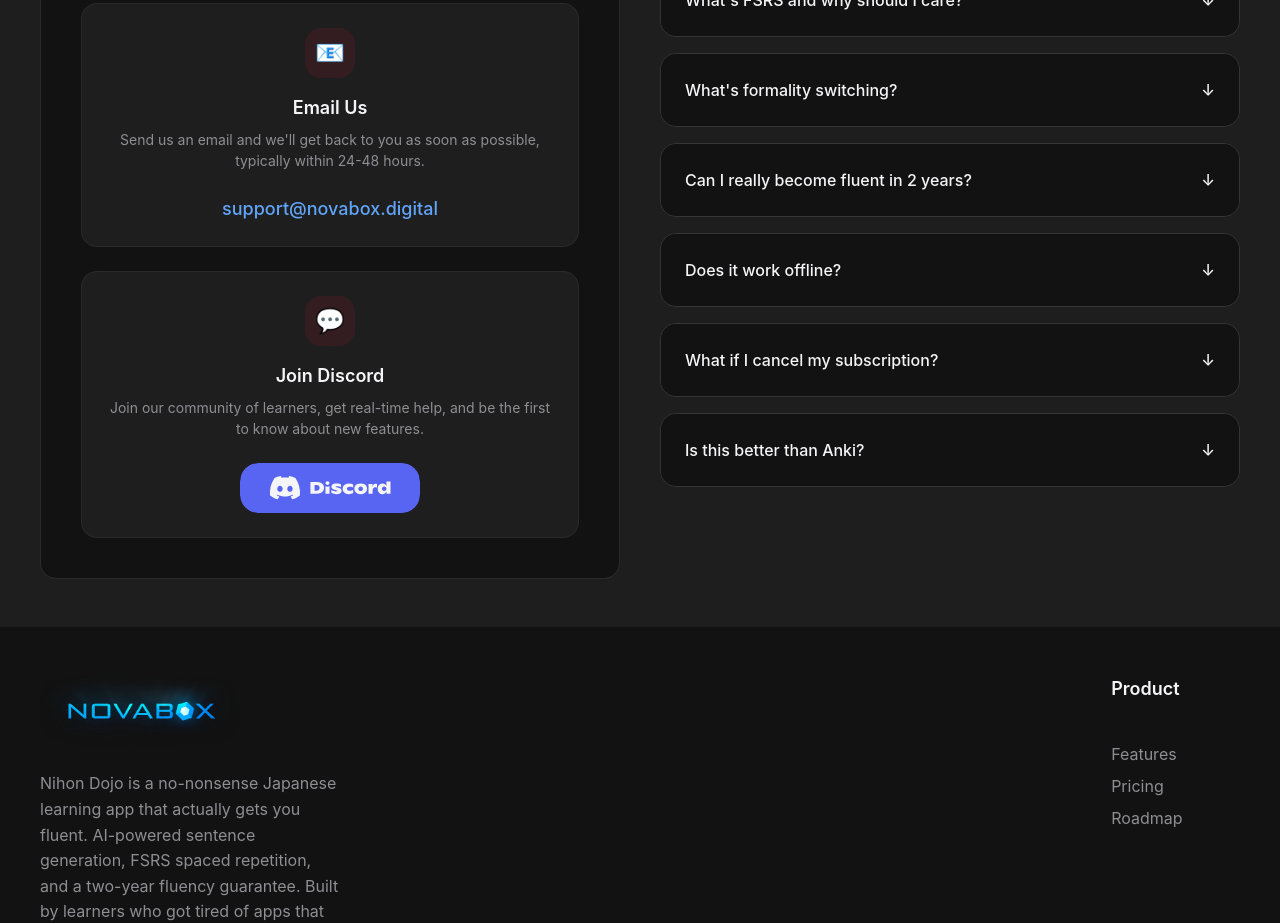
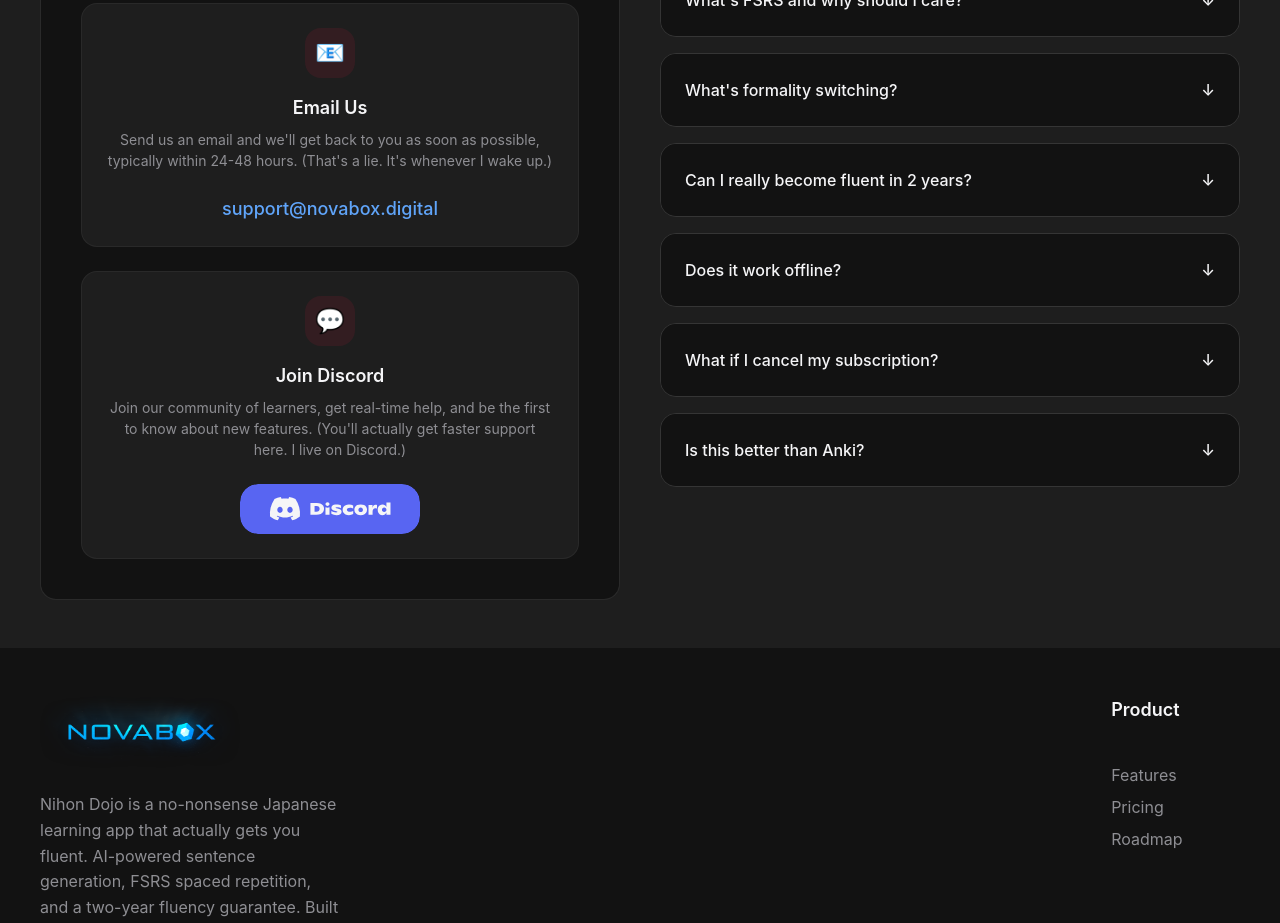
Before and after one commit to Kemerd/nihon_dojo_site, a React (Create React App) app: page / in a window 1280 px wide. Shown: the part 4240-5163 px from the top of the page. Built offline with nearby package versions, Linux system fonts and the light colour scheme.

Commit message:
Update Support.tsx

```diff
--- a/src/components/Support/Support.tsx
+++ b/src/components/Support/Support.tsx
@@ -386,7 +386,7 @@
                                     <OptionTitle>Email Us</OptionTitle>
                                 </OptionHeader>
                                 <OptionDescription>
-                                    Send us an email and we'll get back to you as soon as possible, typically within 24-48 hours.
+                                    Send us an email and we'll get back to you as soon as possible, typically within 24-48 hours. (That's a lie. It's whenever I wake up.)
                                 </OptionDescription>
                                 <EmailText
                                     href="mailto:support@novabox.digital"
@@ -401,10 +401,10 @@
                                     <OptionTitle>Join Discord</OptionTitle>
                                 </OptionHeader>
                                 <OptionDescription>
-                                    Join our community of learners, get real-time help, and be the first to know about new features.
+                                    Join our community of learners, get real-time help, and be the first to know about new features. (You'll actually get faster support here. I live on Discord.)
                                 </OptionDescription>
                                 <DiscordButton
-                                    href="https://discord.gg/ZEJ97uwSSX"
+                                    href="https://discord.gg/vQjKzjGtKg"
                                     target="_blank"
                                     rel="noopener noreferrer"
                                     variants={bounceScale}
```
